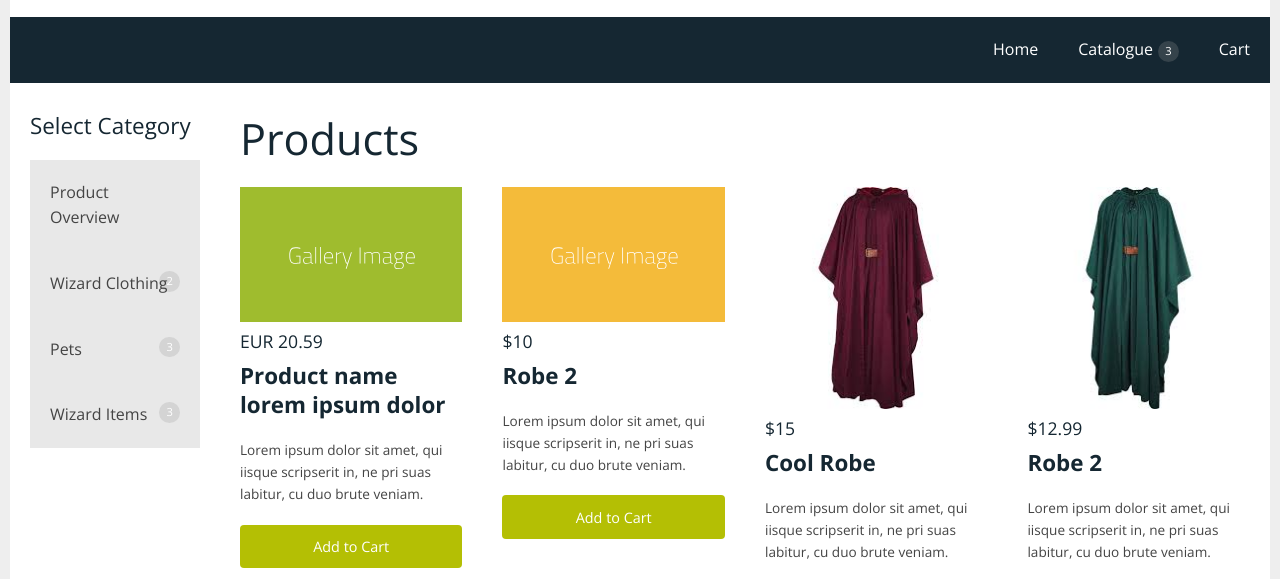
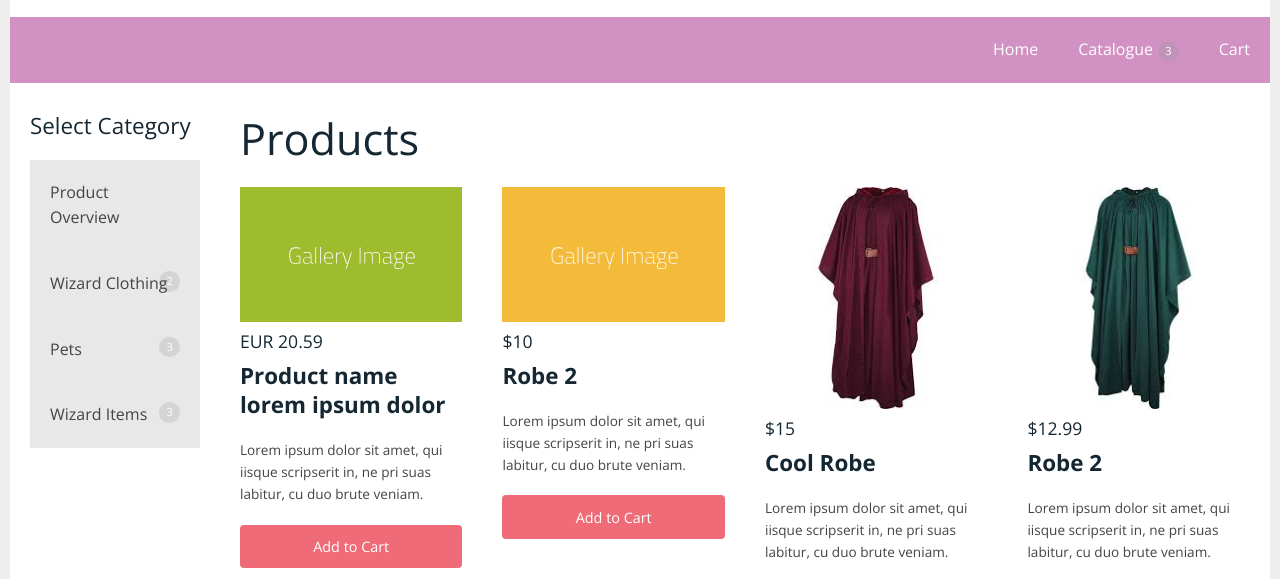
Before and after one commit to dulgarianla/cse310_project, a plain HTML site: page index.html in a window 1280 px wide. Shown: the part 193-772 px from the top of the page. Drawn offline with nearby package versions, Linux system fonts and the light colour scheme; files whose address does not match are found by name.

Commit message:
Changed the colors

```diff
--- a/css/components.css
+++ b/css/components.css
@@ -177,7 +177,7 @@ a.tooltip-content.tooltip-bottom,.tooltip-content.tooltip-bottom {
   background: #dc003a none repeat scroll 0 0;
 }
 .button.submit-btn,a.button.submit-btn,a.button.submit-btn:link,a.button.submit-btn:active,a.button.submit-btn:visited {
-  background: #b4bf04 none repeat scroll 0 0;
+  background: #ef6b77 none repeat scroll 0 0;
 }
 .button.reload-btn,a.button.reload-btn,a.button.reload-btn:link,a.button.reload-btn:active,a.button.reload-btn:visited {
   background: #ff9800 none repeat scroll 0 0;
--- a/css/responsee.css
+++ b/css/responsee.css
@@ -136,7 +136,7 @@ form {line-height:1.4;}
 nav {
   display:block;
   width:100%;
-  background:#152732;
+  background:#d192c3;
 }
 .line::after, nav::after, .center::after, .box::after, .margin::after, .margin2x::after, .grid.full::after {
   clear:both;
```
